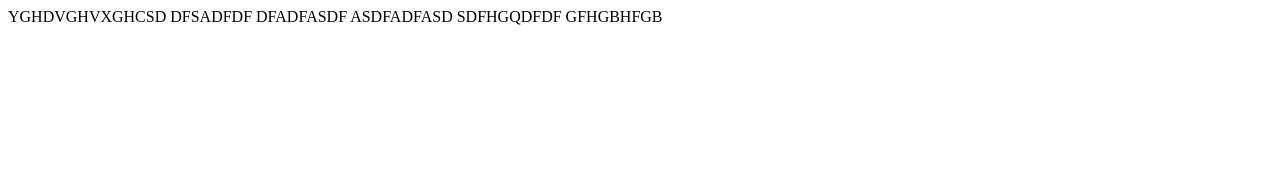
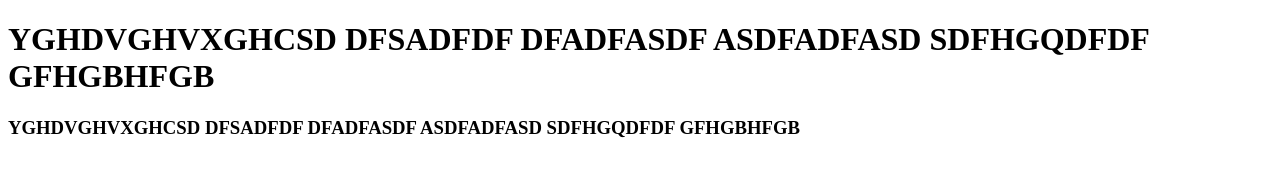
Before and after one commit to felixVillacorta/prueba, a plain HTML site: page index.html in a window 1280 px wide. Drawn offline with Linux system fonts and the light colour scheme.

Commit message:
modifique index html

```diff
--- a/index.html
+++ b/index.html
@@ -3,7 +3,7 @@
 <head>
 	<title>practicando con BACTRACKACADEMY</title>
 </head>
-<body>YGHDVGHVXGHCSD DFSADFDF DFADFASDF ASDFADFASD SDFHGQDFDF GFHGBHFGB
-
+<body> <h1>YGHDVGHVXGHCSD DFSADFDF DFADFASDF ASDFADFASD SDFHGQDFDF GFHGBHFGB
+<body> <h3>YGHDVGHVXGHCSD DFSADFDF DFADFASDF ASDFADFASD SDFHGQDFDF GFHGBHFGB </body>
 </body>
 </html>
```
